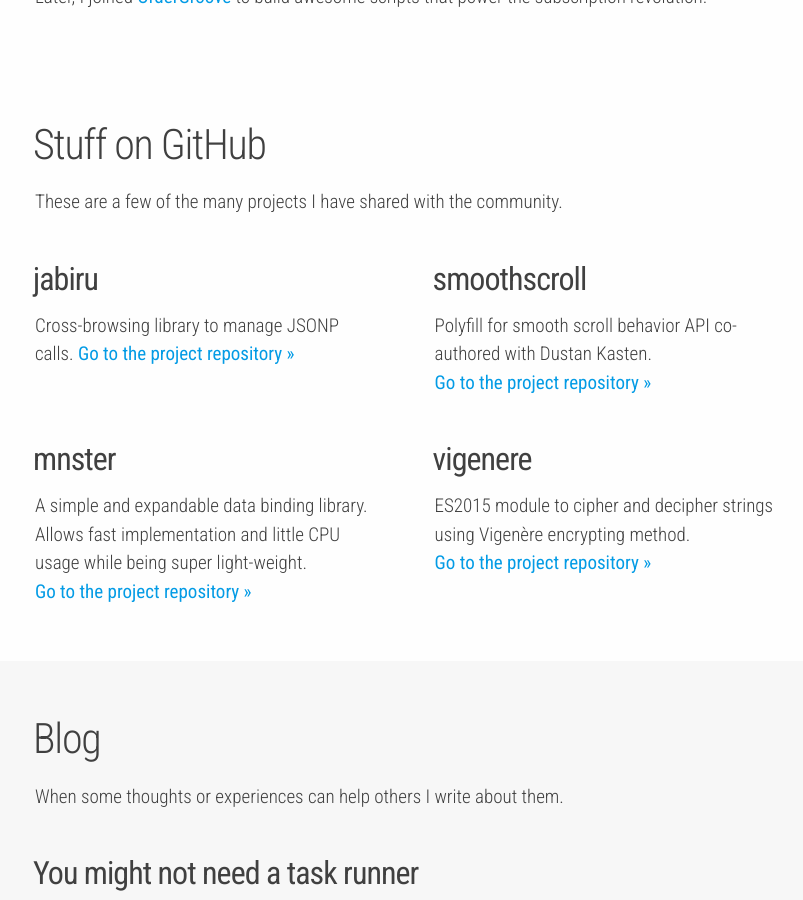
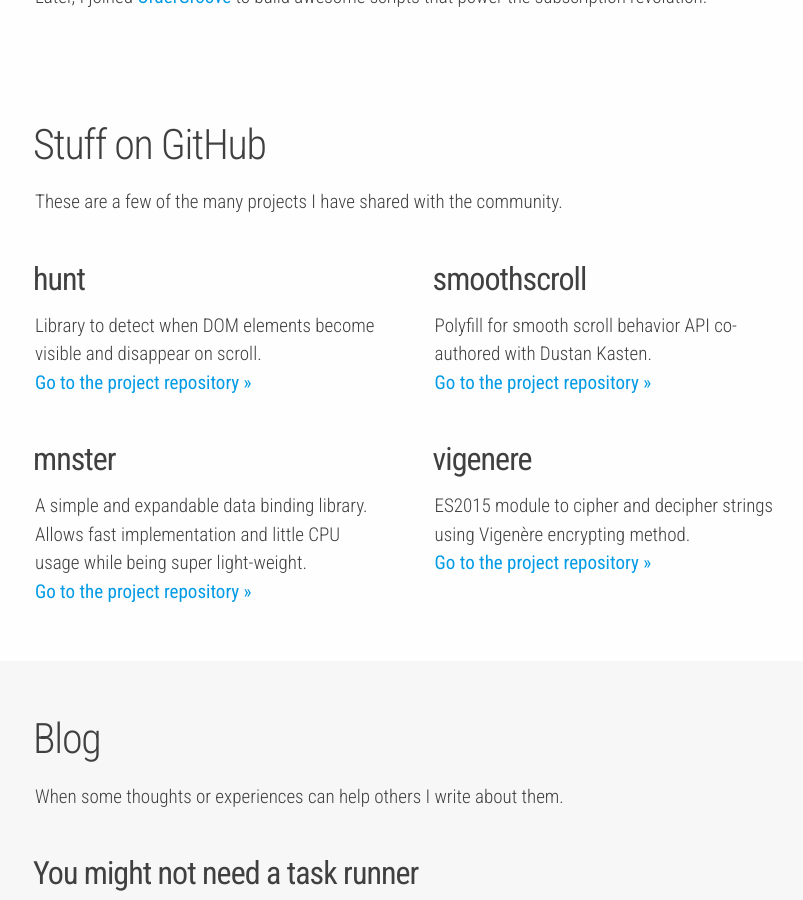
Before and after one commit to jeremenichelli/jeremenichelli.github.io, a Jekyll site: the page built from index.html, in a window 1280 px wide and 900 px high, scrolled down 996 px. Shown: the whole window, without its empty margins (235-1038 px from the left). Built offline with Jekyll 4.4.1, drawn with Linux system fonts in a browser that asks for light colours; Markdown is read by kramdown in place of the engine named in the settings.

Commit message:
Update repositories with hunt data

```diff
--- a/_data/repositories.yml
+++ b/_data/repositories.yml
@@ -1,6 +1,6 @@
-- name: jabiru
-  description: Cross-browsing library to manage JSONP calls.
-  url: https://github.com/jeremenichelli/jabiru
+- name: hunt
+  description: Library to detect when DOM elements become visible and disappear on scroll.
+  url: https://github.com/jeremenichelli/hunt
 - name: smoothscroll
   description: Polyfill for smooth scroll behavior API co-authored with Dustan Kasten.
   url: https://github.com/iamdustan/smoothscroll
```
